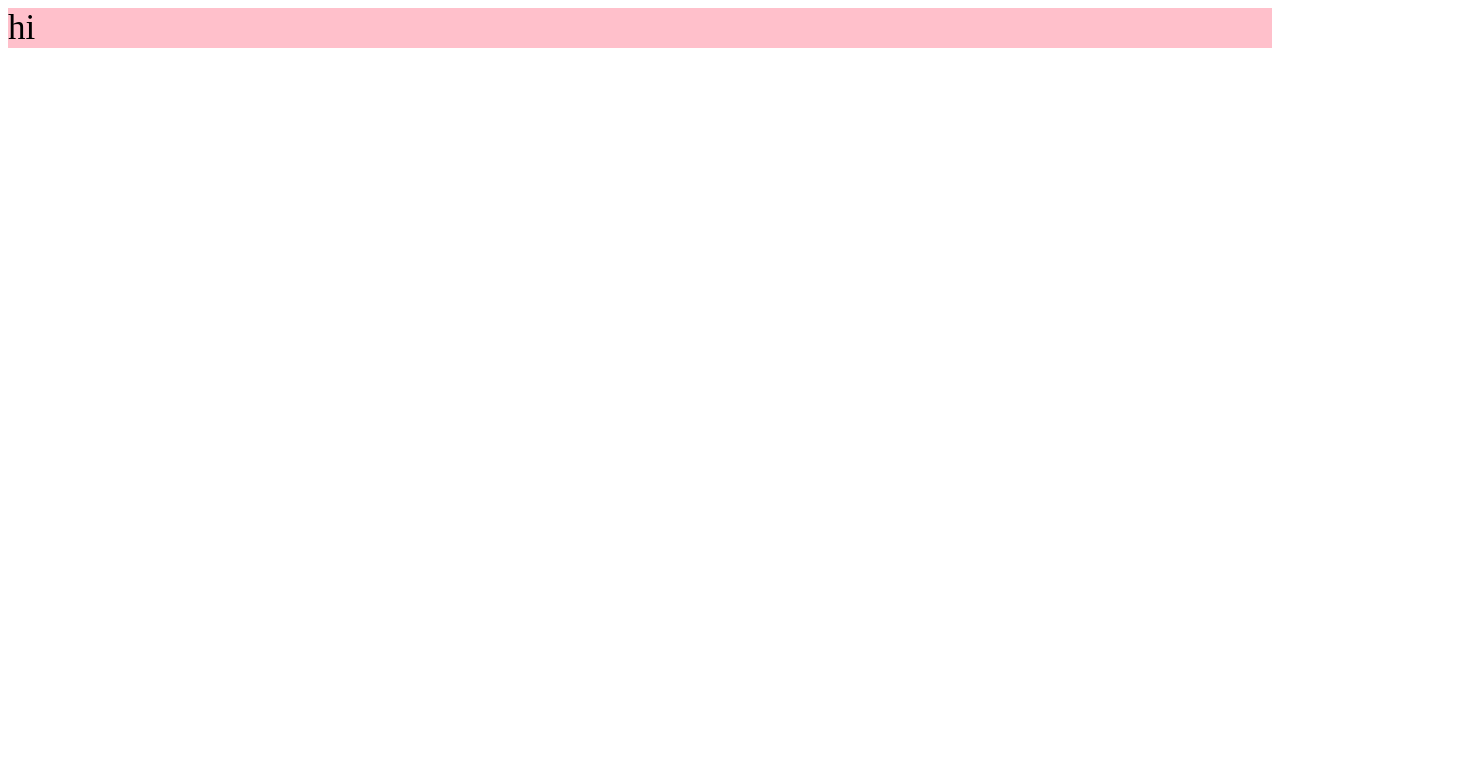
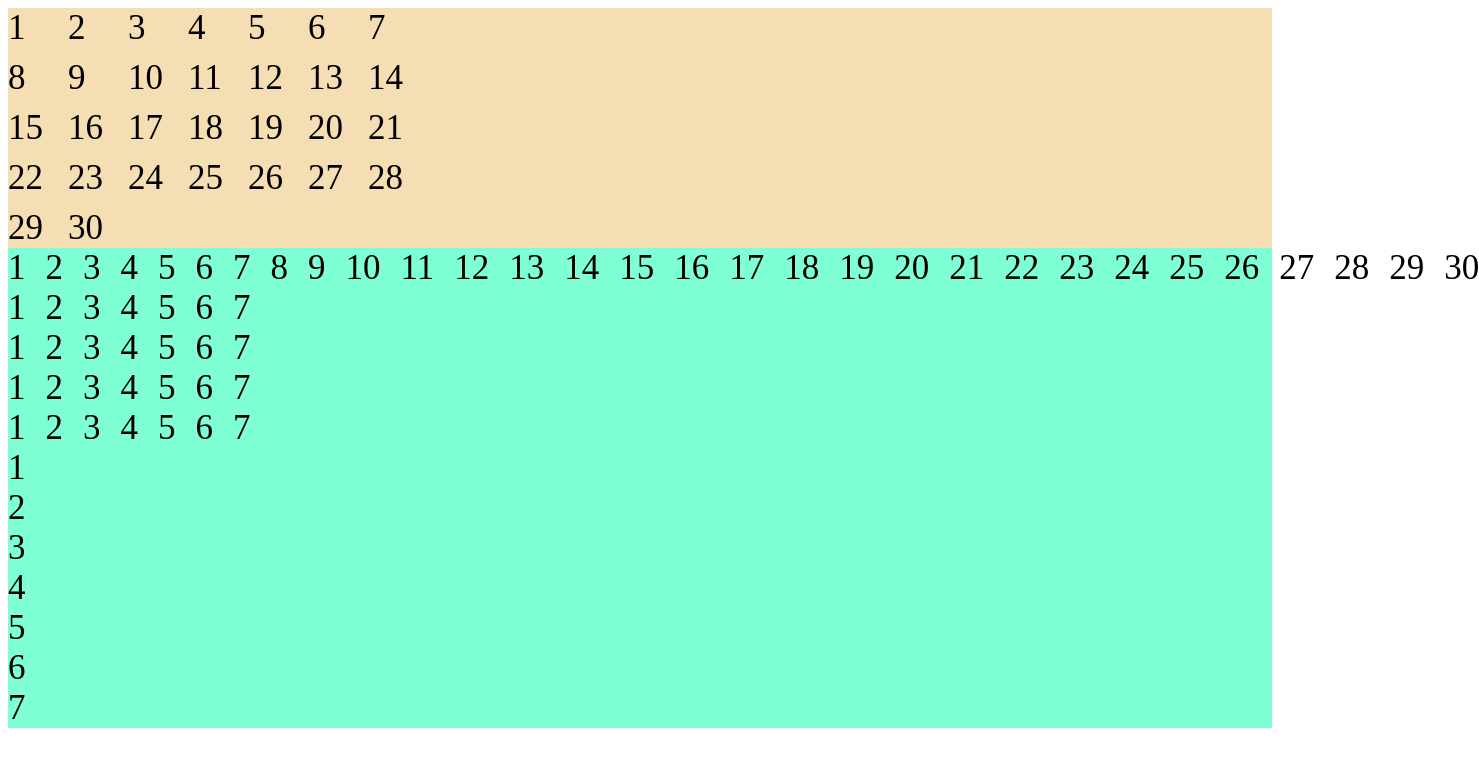
Before and after one commit to mogiMoon/test, a Nuxt app: page /clonsite in a window 1280 px wide. Shown: the top 766 px of the page, 1479 px wide, since content can reach past the window. Built offline with nearby package versions, Linux system fonts and the light colour scheme.

Commit message:
gridupdate

```diff
--- a/pages/clonsite.vue
+++ b/pages/clonsite.vue
@@ -1,11 +1,65 @@
 <template>
   <div class="container">
-    <div class="aaa12">hi</div>
+    <div class="sample-grid">
+      <div v-for="number in numbers" :key="number" class="aaa12">{{number}}</div>
+    </div>
+    <div class="sample-flex">
+      <div v-for="number in numbers" :key="number" class="aaa12">{{ number }}</div>
+    </div>
+    <div class="calendar">
+      <div class="sample-flex">
+        <div v-for="number in numbers7" :key="number" class="aaa12">{{number}}</div>
+      </div>
+      <div class="sample-flex">
+        <div v-for="number in numbers7" :key="number" class="aaa12">{{number}}</div>
+      </div>
+      <div class="sample-flex">
+        <div v-for="number in numbers7" :key="number" class="aaa12">{{ number }}</div>
+      </div>
+      <div class="sample-flex">
+        <div v-for="number in numbers7" :key="number" class="aaa12">{{ number }}</div>
+      </div>
+      <div class="sample-flex">
+        <div>
+          <div v-for="number in numbers7" :key="number" class="aaa12">{{ number }}</div>
+        </div>
+      </div>
+    </div>
   </div>
+
 </template>
 
 <script lang="ts">
 import Vue from "vue";
-export default Vue.extend({});
 import "../css_style/clonstyle.css";
+import { ref } from "vue";
+export default Vue.extend({
+  setup() {
+    const numbers = ref(Array.from({ length: 30 }, (_, index) => index + 1));
+    const numbers7 = ref(Array.from({ length: 7 }, (_, index) => index + 1));
+    return {
+      numbers,
+      numbers7
+  }
+  }
+
+});
+
 </script>
+
+<style scoped>
+.sample-grid {
+  display: grid;
+  background-color: wheat;
+  grid-template-columns: repeat(7, 50px);
+  /* grid-template-columns: 200px 1fr */
+  /* grid-template-columns: 1fr 10px 10px 10px */
+  /* grid-template-columns: 20px 1fr 1fr 10px; */
+  gap: 10px;
+}
+.sample-flex {
+  display: flex;
+  background-color: aquamarine;
+  gap: 20px;
+}
+</style>
```
